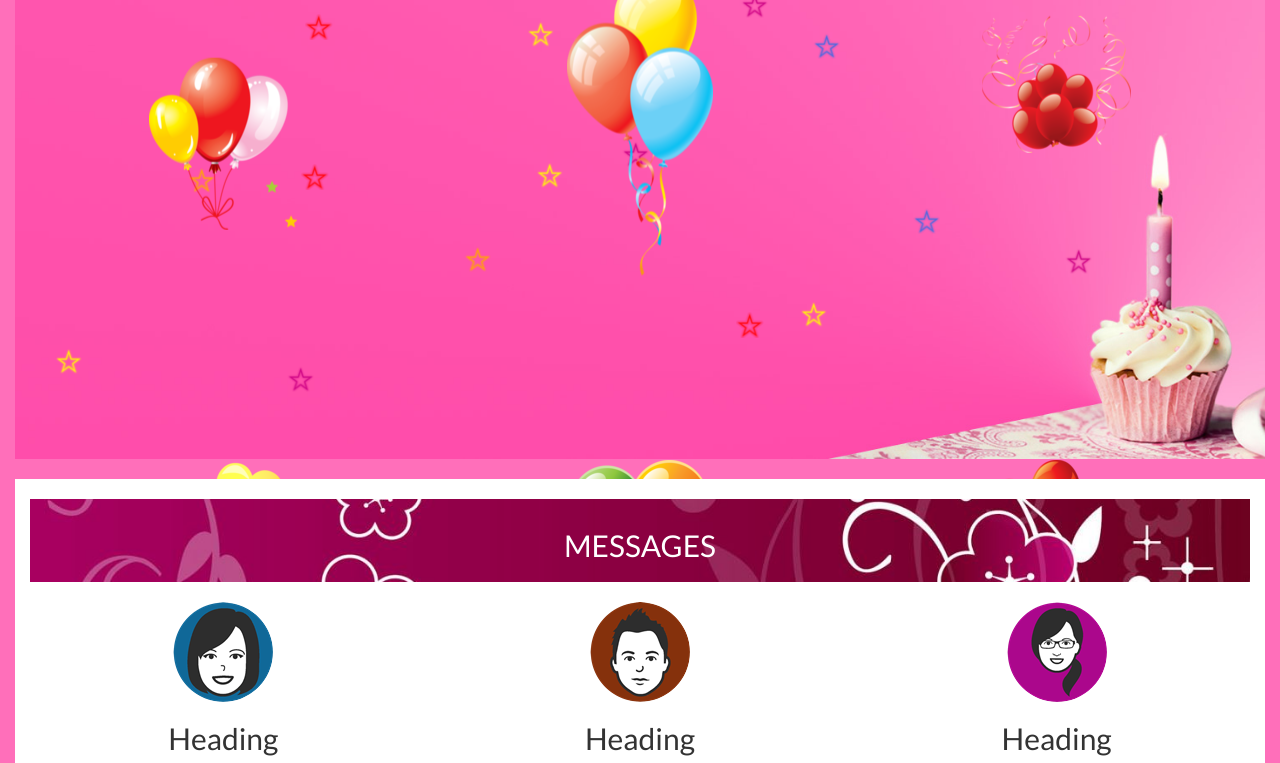
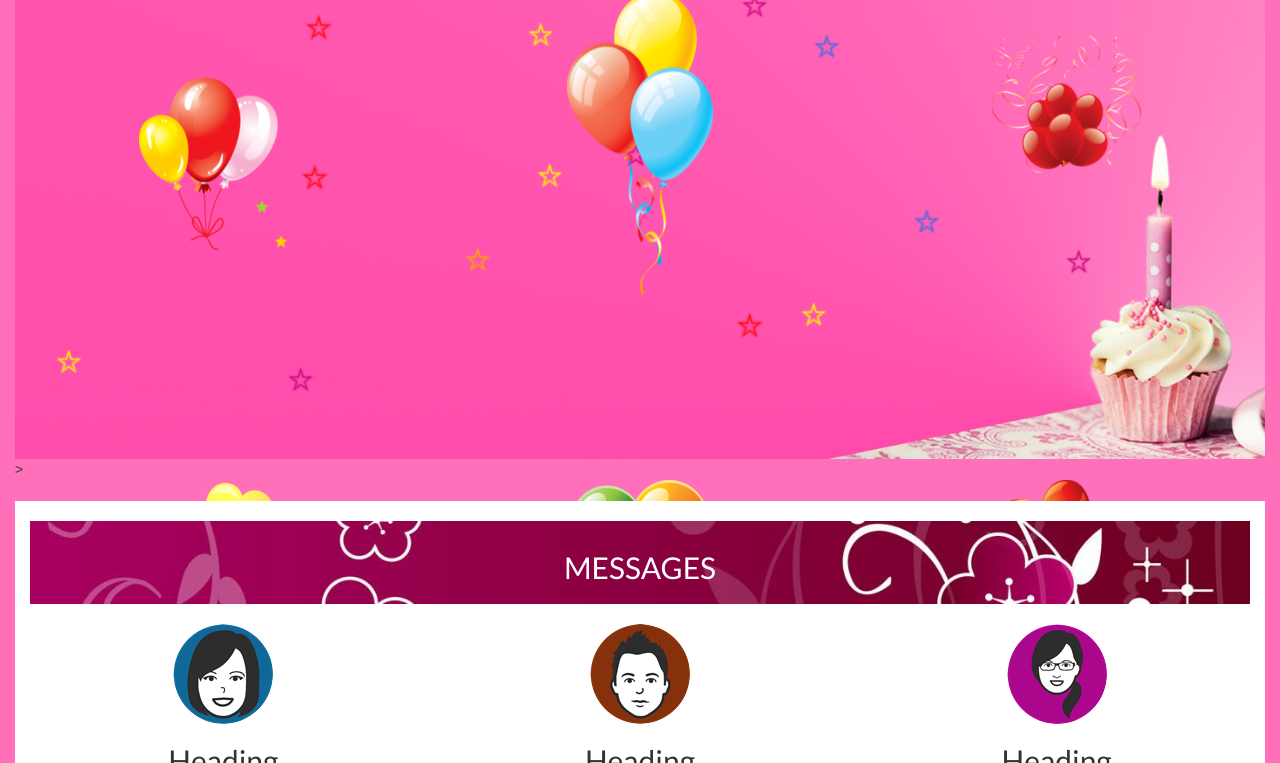
Before and after one commit to DMak21/HBD, a plain HTML site: page index.html in a window 1280 px wide. Shown: the part 337-1100 px from the top of the page. Drawn offline with nearby package versions, Linux system fonts and the light colour scheme.

Commit message:
Modified Balloons

```diff
--- a/index.html
+++ b/index.html
@@ -137,28 +137,28 @@
                     <img id="star50" src="media/stars/GREEN-STAR.png">
                 </div>
             </div>
-
-            <div>
-                <div class="col-sm-4">
+>
+            <div class="row">
+                <div class="col-xs-4">
                     <img id="balloon1" src="media/balloons/balloon-1.png">
                 </div>
-                <div class="col-sm-4">
+                <div class="col-xs-4">
                     <img id="balloon2" src="media/balloons/balloon-2.png">
                 </div>
-                <div class="col-sm-4">
+                <div class="col-xs-4">
                     <img id="balloon3" src="media/balloons/balloon-3.png">
                 </div>
             </div>
-            <div>
-                <div class="col-sm-4">
+            <div class="row">
+                <div class="col-xs-4">
 
                     <img id="balloon4" src="media/balloons/balloon-4.png">
                 </div>
-                <div class="col-sm-4">
+                <div class="col-xs-4">
 
                     <img id="balloon5" src="media/balloons/balloon-5.png">
                 </div>
-                <div class="col-sm-4">
+                <div class="col-xs-4">
 
                     <img id="balloon6" src="media/balloons/balloon-6.png">
                 </div>
```
